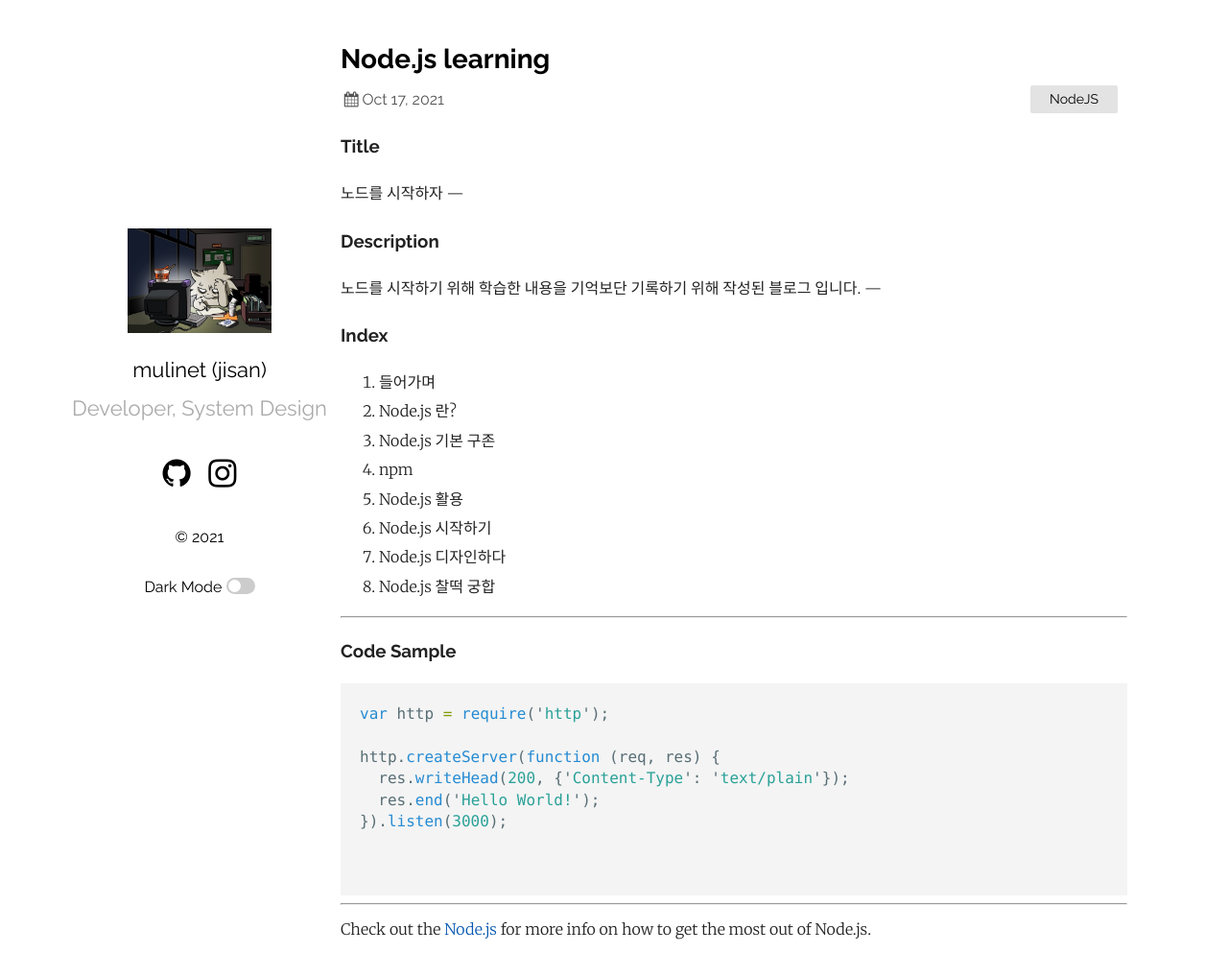
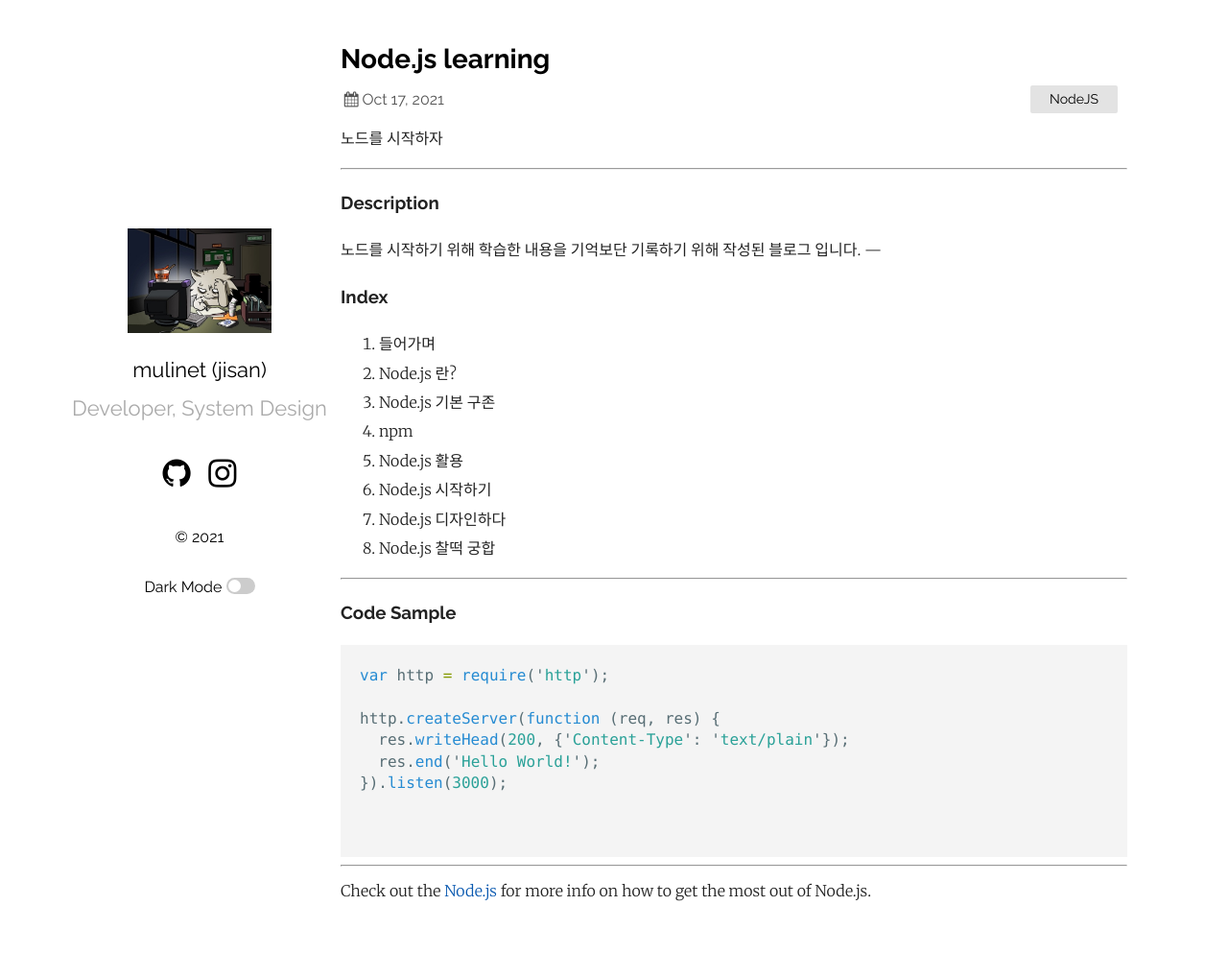
Before and after one commit to mulinet/mulinet.github.io, a Jekyll site: the page built from _posts/2021-10-17-Nodejs.markdown, in a window 1280 px wide and 1029 px high. Shown: the top 1018 px of the window at 96% size. Built offline with Jekyll 4.4.1, drawn with Linux system fonts in a browser that asks for light colours.

Commit message:
markdown update

```diff
--- a/_posts/2021-10-17-Nodejs.markdown
+++ b/_posts/2021-10-17-Nodejs.markdown
@@ -4,8 +4,9 @@ title:  "Node.js learning"
 date:   2021-10-17 22:12:36 +0530
 categories: NodeJS
 ---
-### Title
 노드를 시작하자
+
+
 ---
 ### Description
 노드를 시작하기 위해 학습한 내용을 기억보단 기록하기 위해 작성된 블로그 입니다.
```
